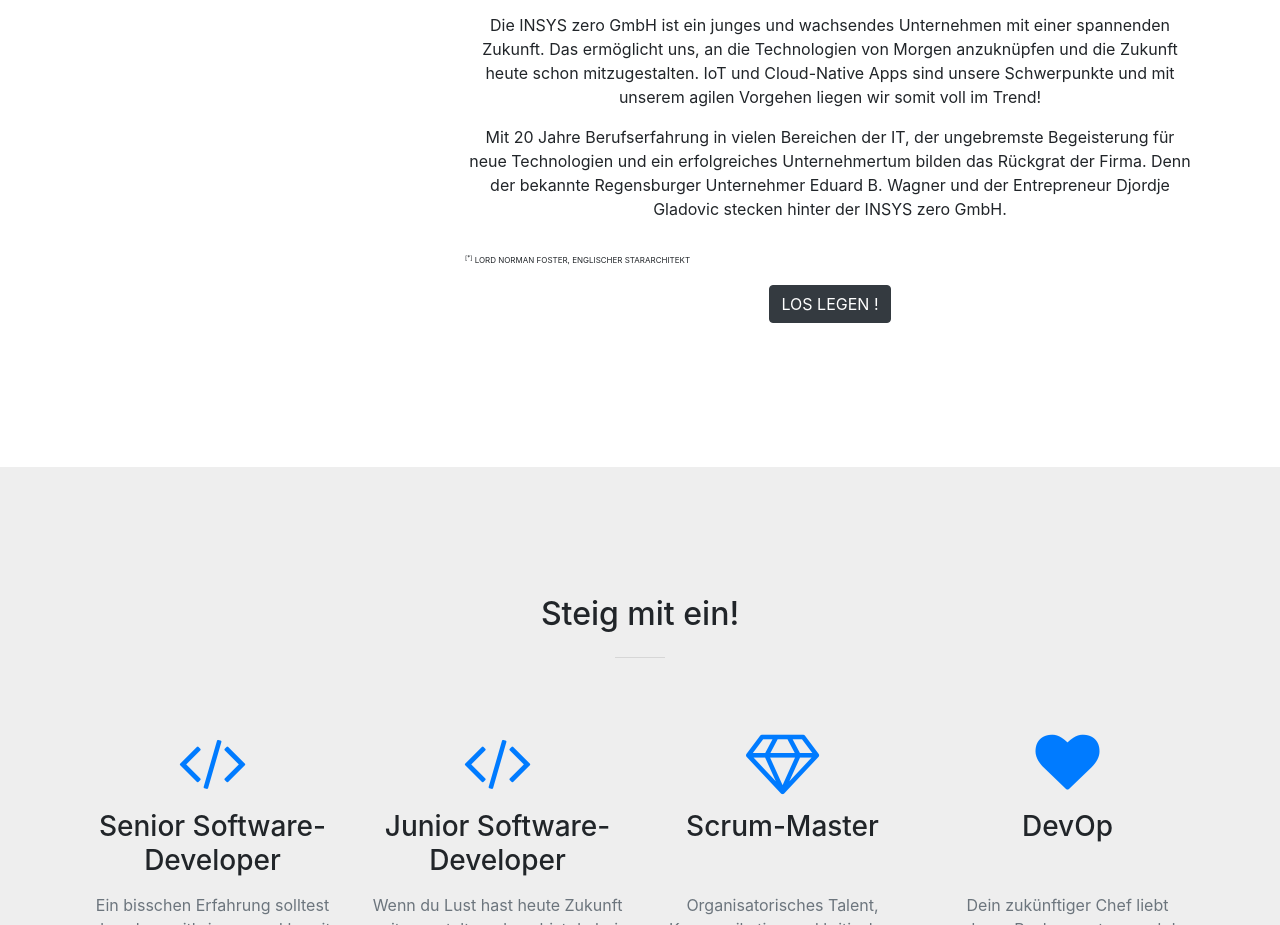
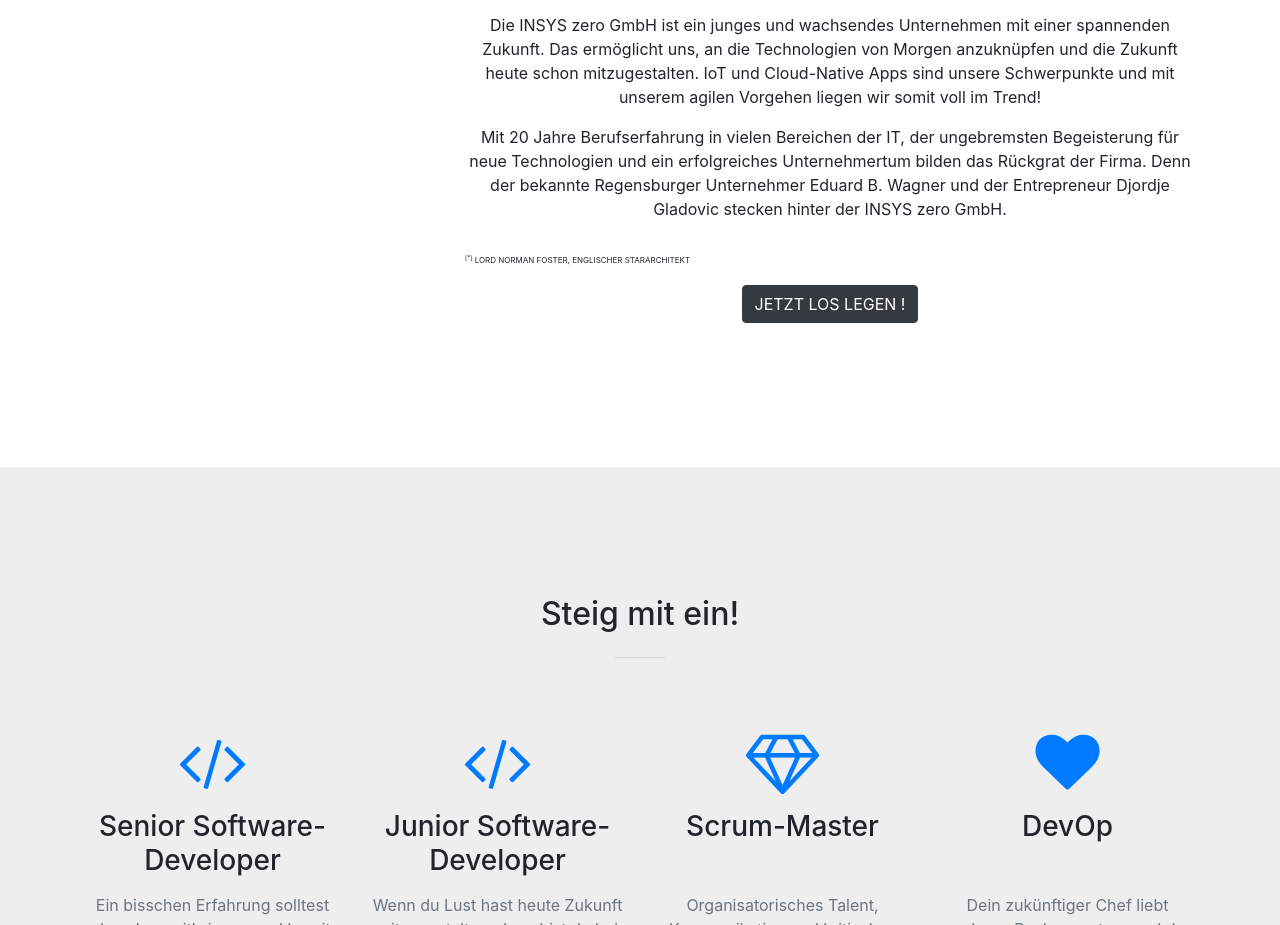
Before and after one commit to Tschokko/zero, a website with bundled scripts: page index.html in a window 1280 px wide. Shown: the part 1832-2757 px from the top of the page. Built offline with nearby package versions, Linux system fonts and the light colour scheme.

Commit message:
blaaa...

```diff
--- a/index.html
+++ b/index.html
@@ -133,7 +133,7 @@
                                 Vorgehen liegen wir somit voll im Trend!
                             </p>
                             <p>
-                                Mit 20 Jahre Berufserfahrung in vielen Bereichen der IT, der ungebremste Begeisterung
+                                Mit 20 Jahre Berufserfahrung in vielen Bereichen der IT, der ungebremsten Begeisterung
                                 für neue Technologien und ein erfolgreiches Unternehmertum bilden das Rückgrat der Firma.
                                 Denn der bekannte Regensburger Unternehmer Eduard B. Wagner und der Entrepreneur Djordje
                                 Gladovic stecken hinter der INSYS zero GmbH.
@@ -142,7 +142,7 @@
                                 <span style="font-size: 0.5rem;"><sup>[*]</sup> LORD NORMAN FOSTER, ENGLISCHER STARARCHITEKT</span>
                             </p>
                             <p>
-                                <a class="btn btn-dark btn-xl js-scroll-trigger" href="#jobs">Los legen !</a>
+                                <a class="btn btn-dark btn-xl js-scroll-trigger" href="#jobs">Jetzt los legen !</a>
                             </p>
                         </div>
                     </div>
```
